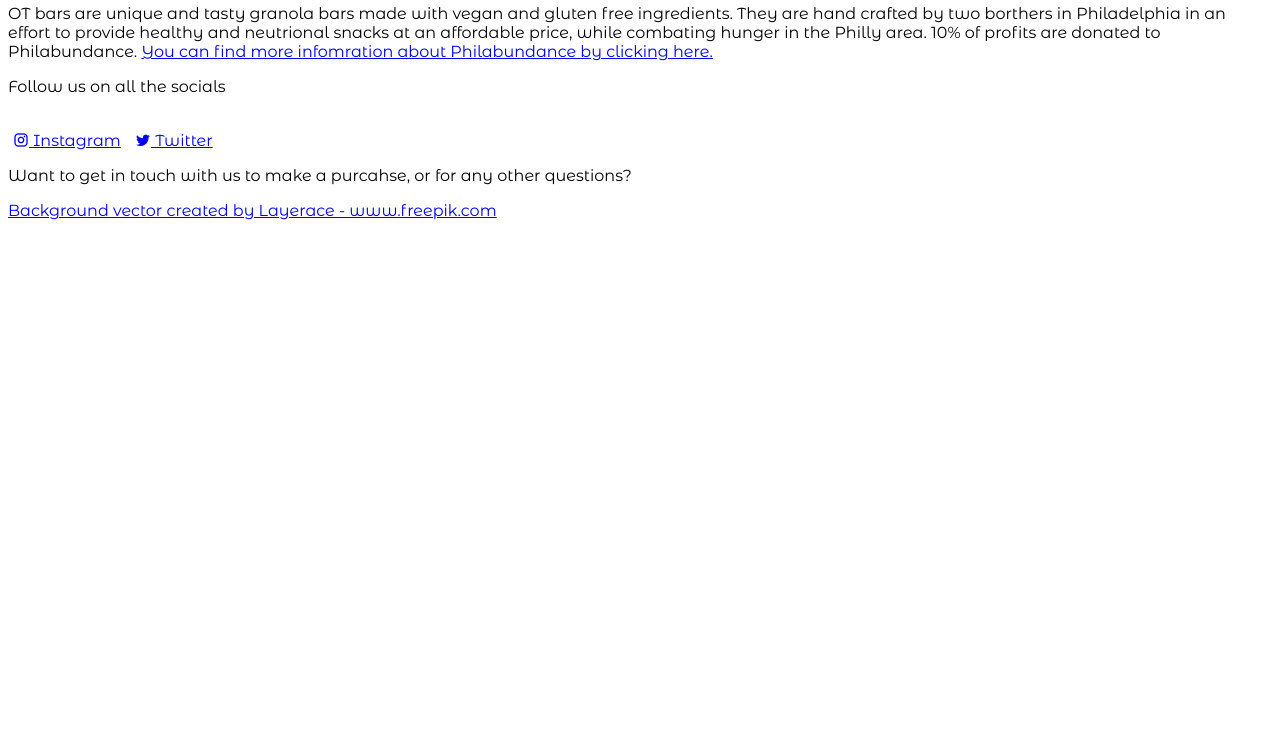
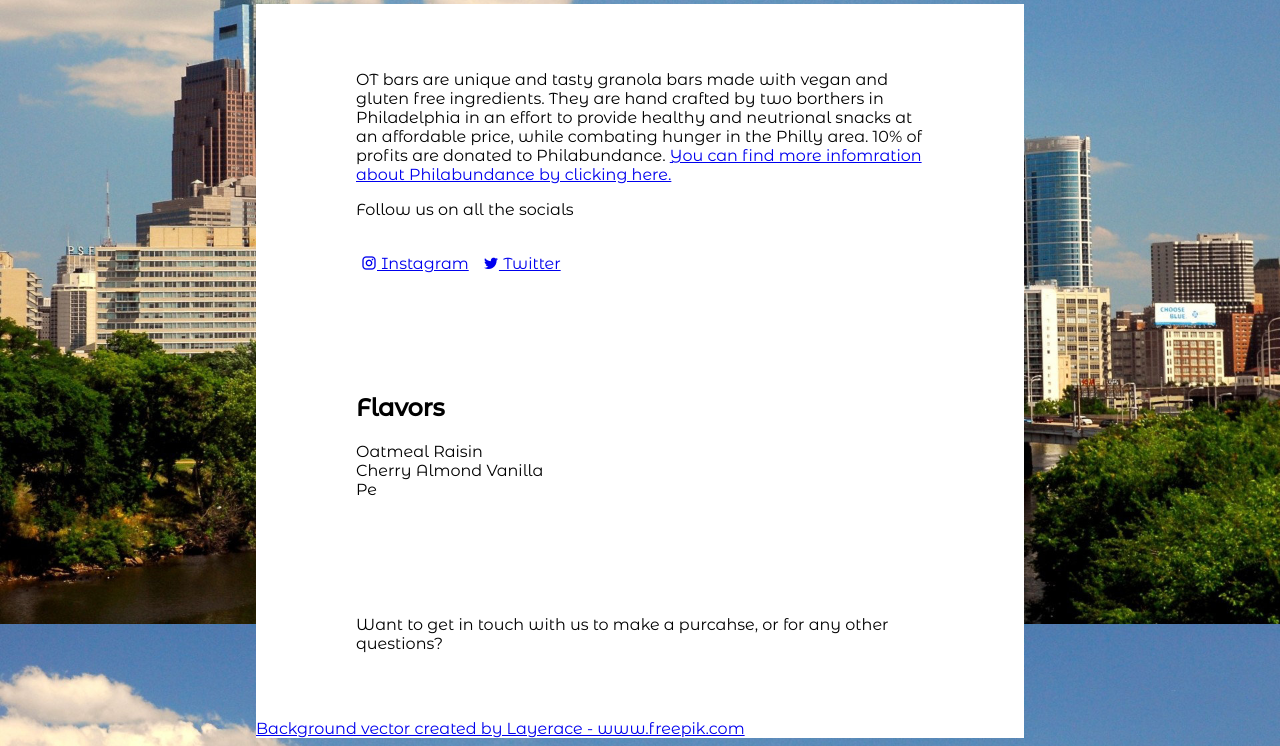
Before and after one commit to dannyirwin/FCC-Product-Launch-Page, a plain HTML site: page index.html in a window 1280 px wide. Shown: the part 176-922 px from the top of the page. Before the commit the page ends 800 px from the top, so only its background shows below. Drawn offline with Linux system fonts and the light colour scheme; a web font is replaced by a local one.

Commit message:
Main secton Structure

```diff
--- a/index.html
+++ b/index.html
@@ -40,7 +40,11 @@
         </section>
 
         <section id="flavors">
-            <p></p>
+            <h2>Flavors</h2>
+
+            <div id="oatmeal-rasin" class="flavor-div">Oatmeal Raisin</div>
+            <div id="oatmeal-rasin" class="flavor-div">Cherry Almond Vanilla</div>
+            <div id="oatmeal-rasin" class="flavor-div">Pe</div>
 
         </section>
 
--- a/style.css
+++ b/style.css
@@ -22,7 +22,14 @@
 }
 
 body {
-
+    margin-top: 180px;
+    background-image: url(assets/philadelphia2.jpg);
+    display: flex;
+    justify-content: center;
+    align-content: center;
+    background-position: center;
+    background-attachment: fixed;
+    background-size:cover;
 }
 
 header {
@@ -80,10 +87,22 @@ nav {
 }
 
 main {
-    margin-top:180px;
     font-family: var(--text-font);
+    background: white;
+    width: 80vw;
+    display: flex;
+    flex-direction: column;
+}
+
+section {
+    padding: 10px;
+}
+
+h2 {
 
 }
+
+
 
 @media only screen and (min-width: 600px) {
 
@@ -93,4 +112,12 @@ main {
         justify-content: center;
     }
 
+    main {
+    width: 60vw;
 }
+
+    section {
+    padding: 50px 100px;
+}
+
+}
```
Also changed, not shown: assets/philadelphia.jpg (added), assets/philadelphia2.jpg (added).
